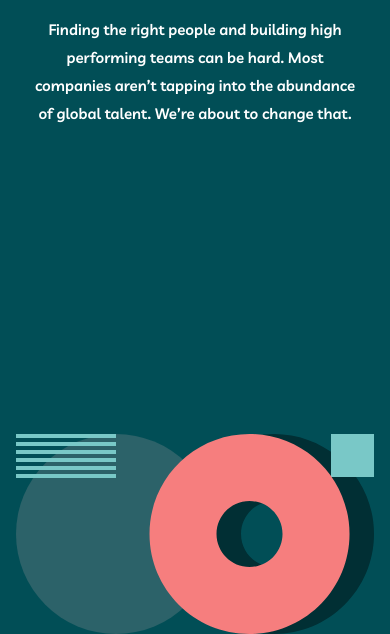
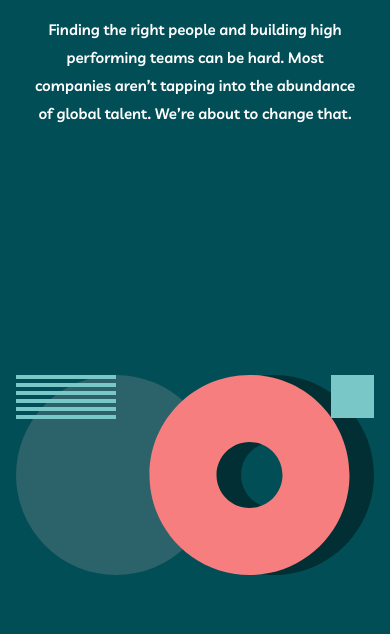
Before and after one commit to lionxon005/My-team, a plain HTML site: page index.html in a window 390 px wide. Shown: the part 252-886 px from the top of the page. After the commit the page ends 844 px from the top, so only its background shows below. Drawn offline with Linux system fonts and the light colour scheme.

Commit message:
change padding

```diff
--- a/css/style.css
+++ b/css/style.css
@@ -253,7 +253,7 @@ body {
         background-size: 200px 200px, 358px 200px;
         background-position-x: calc(50% - 758px), center ;
         background-position-y: calc(50% - 125px), bottom ;
-        padding-bottom: 256px;
+        padding-bottom: 197px;
     }
 
     .hero-section__wrapper {
```
